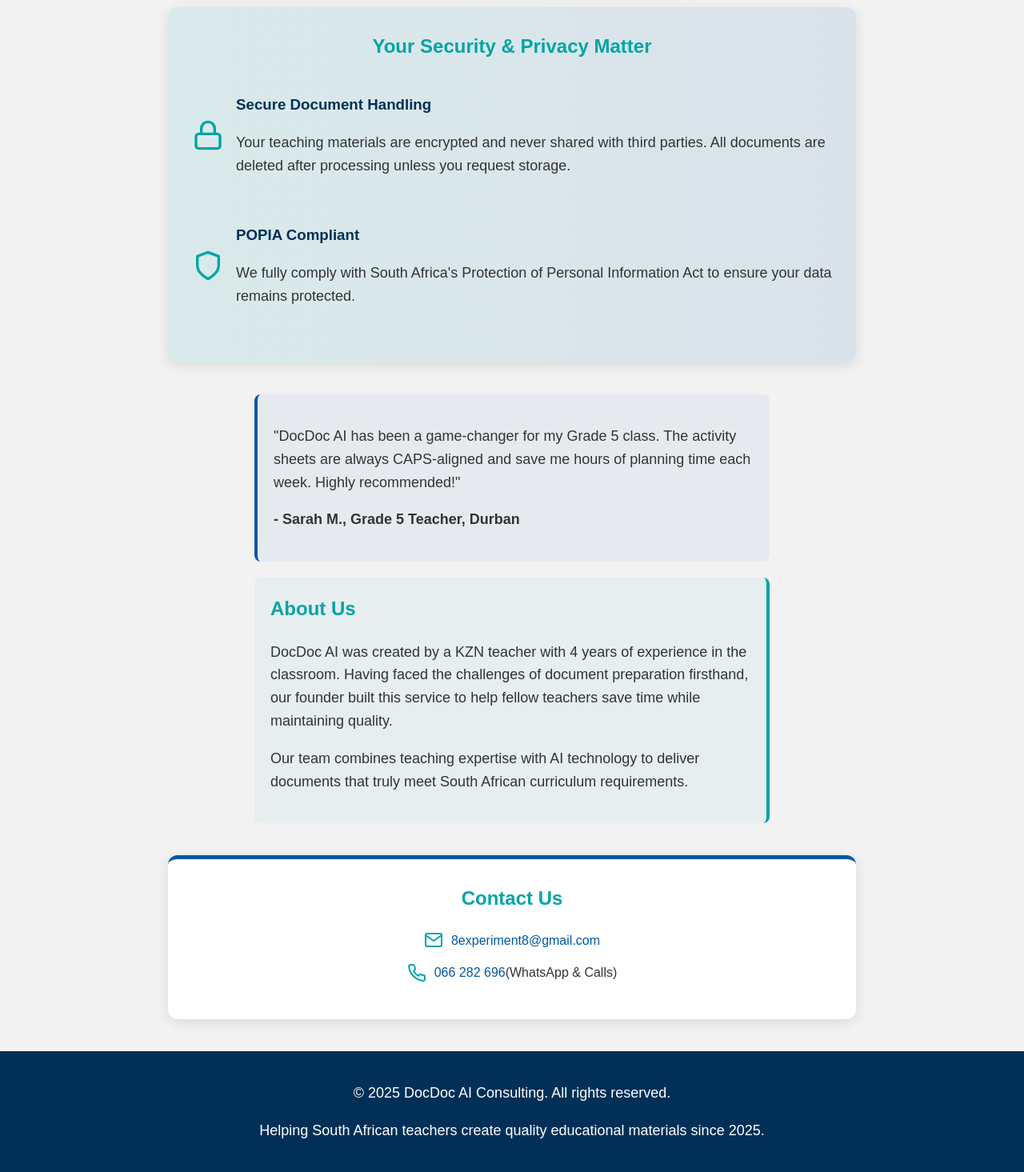
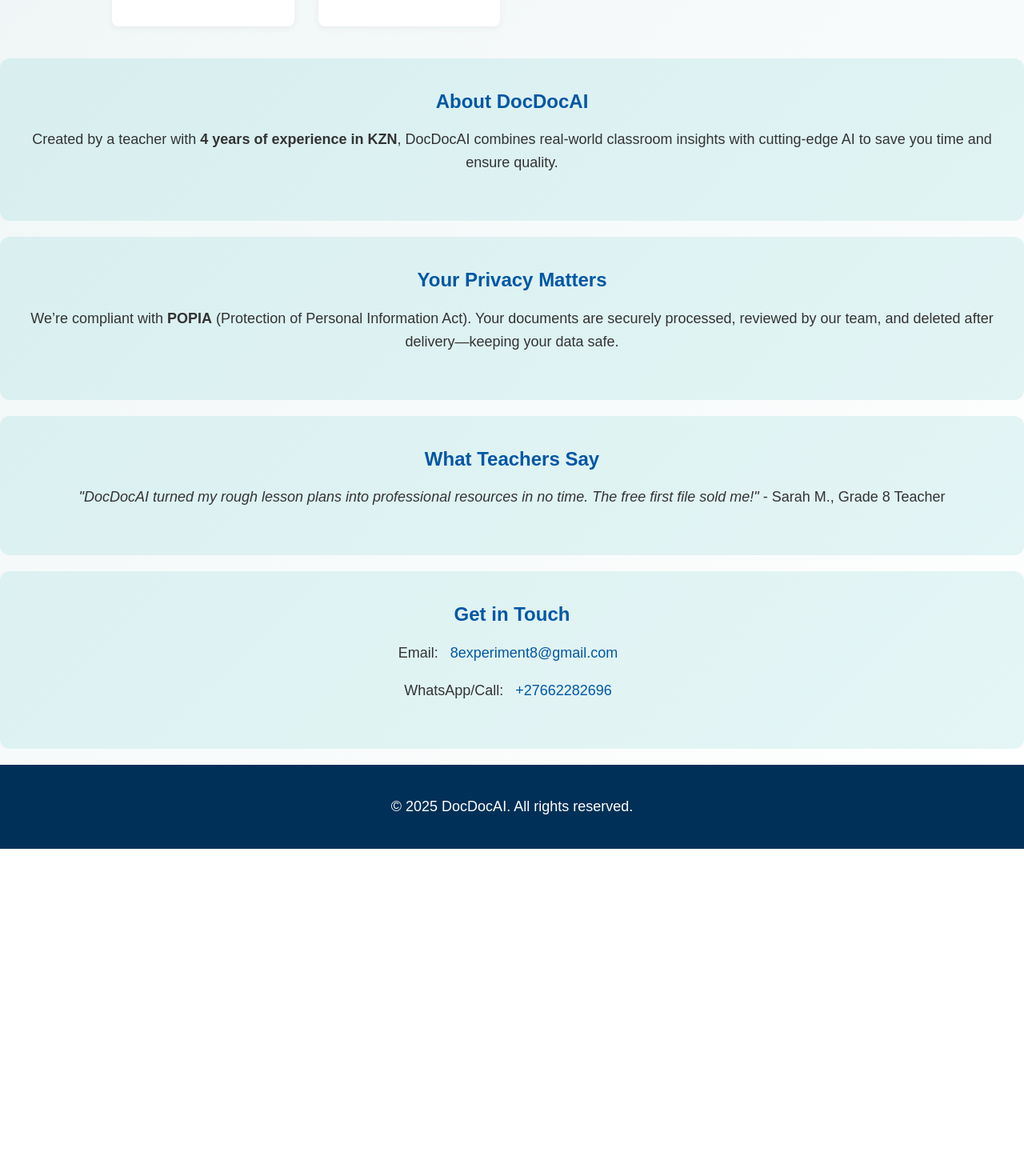
Before and after one commit to WorkshadowAI/DocDocAI, a plain HTML site: page index.html in a window 1280 px wide. Shown: the part 1305-2770 px from the top of the page at 80% size. After the commit the page ends 2366 px from the top, so only its background shows below. Drawn offline with Linux system fonts and the light colour scheme.

Commit message:
Added logo2.jpg and corrected phone number to +27662282696

```diff
--- a/index.html
+++ b/index.html
@@ -3,76 +3,42 @@
 <head>
     <meta charset="UTF-8">
     <meta name="viewport" content="width=device-width, initial-scale=1.0">
-    <title>DocDoc AI - Your Smart Teaching Partner</title>
+    <meta name="description" content="AI-powered document processing for teachers. Try your first file FREE – CAPS-aligned and expert-approved!">
+    <title>DocDocAI - Your Smart Teaching Partner</title>
     <style>
         :root {
-            /* Color palette based on logo */
-            --teal-primary: #00a4a6;     /* Teal from logo */
-            --blue-primary: #0057a5;     /* Blue from logo */
-            --dark-navy: #003057;        /* Dark blue/navy from logo */
-            --light-gray: #f2f2f2;       /* Light background */
-            --text-dark: #333333;        /* Text color */
-            --text-light: #ffffff;       /* Light text */
-            --accent-orange: #ff6b35;    /* Accent color for highlights */
+            --primary-teal: #00a4a6;
+            --primary-blue: #0057a5;
+            --dark-navy: #003057;
+            --light-bg: #e8f1f2;
+            --highlight: #ff6b35;
+            --whatsapp-green: #25D366;
         }
-
         body {
             font-family: 'Arial', sans-serif;
             margin: 0;
             padding: 0;
-            background-color: var(--light-gray);
-            color: var(--text-dark);
+            background: linear-gradient(135deg, var(--light-bg), #fff);
+            color: #333;
             text-align: center;
-            line-height: 1.6;
         }
-
-        header {
-            background: linear-gradient(135deg, var(--teal-primary), var(--blue-primary));
-            padding: 20px;
-            color: var(--text-light);
-        }
-
-        .logo {
-            max-width: 200px;
-            margin: 0 auto 20px;
-        }
-
         .container {
             max-width: 800px;
             margin: 40px auto;
-            background: var(--text-light);
+            background: #fff;
             padding: 30px;
             border-radius: 12px;
             box-shadow: 0 4px 15px rgba(0, 0, 0, 0.1);
-            border-top: 5px solid var(--teal-primary);
+            border: 2px solid var(--primary-teal);
         }
-
-        h1 {
-            color: var(--dark-navy);
-            font-size: 36px;
-            margin-bottom: 10px;
-        }
-
-        h2 {
-            color: var(--teal-primary);
-            font-size: 24px;
-            margin-top: 0;
-        }
-
-        p {
-            font-size: 18px;
-            line-height: 1.6;
-        }
-
-        .highlight {
-            color: var(--accent-orange);
-            font-weight: bold;
-        }
-
+        h1 { color: var(--primary-teal); font-size: 36px; margin-bottom: 10px; }
+        h2 { color: var(--primary-blue); font-size: 24px; margin-top: 0; }
+        p { font-size: 18px; line-height: 1.6; }
+        .highlight { color: var(--highlight); font-weight: bold; }
         .cta {
             display: inline-block;
-            background-color: #25D366; /* WhatsApp green */
-            color: var(--text-light);
+            background-color: var(--whatsapp-green);
+            color: #fff;
             padding: 15px 30px;
             text-decoration: none;
             border-radius: 8px;
@@ -80,155 +46,42 @@
             margin-top: 20px;
             transition: background-color 0.3s;
         }
-
-        .cta:hover {
-            background-color: #1ebe57;
-        }
-
-        .service-list {
-            text-align: left;
-            margin: 20px auto;
-            max-width: 400px;
-        }
-
-        .service-list li {
-            margin: 10px 0;
-            font-size: 16px;
-        }
-
+        .cta:hover { background-color: #1ebe57; }
+        .service-list { text-align: left; margin: 20px auto; max-width: 400px; }
+        .service-list li { margin: 10px 0; font-size: 16px; }
         .features {
             display: grid;
             grid-template-columns: repeat(auto-fit, minmax(200px, 1fr));
             gap: 30px;
             margin: 40px auto;
-            max-width: 800px;
+            max-width: 1000px;
+            padding: 0 20px;
         }
-
         .feature {
+            background: #fff;
             text-align: center;
             padding: 20px;
-            background-color: var(--text-light);
             border-radius: 8px;
-            box-shadow: 0 2px 8px rgba(0, 0, 0, 0.1);
+            box-shadow: 0 2px 10px rgba(0, 0, 0, 0.05);
             transition: transform 0.3s;
-            border-bottom: 3px solid var(--teal-primary);
         }
-
-        .feature:nth-child(even) {
-            border-bottom: 3px solid var(--blue-primary);
-        }
-
-        .feature:hover {
-            transform: translateY(-10px);
-        }
-
-        .feature img {
-            width: 80px;
-            height: 80px;
-            margin-bottom: 15px;
-        }
-
-        .feature p {
-            font-size: 16px;
-            color: var(--text-dark);
-        }
-
-        .trust-section {
-            background: linear-gradient(to right, rgba(0, 164, 166, 0.1), rgba(0, 87, 165, 0.1));
-            padding: 30px;
-            border-radius: 12px;
-            box-shadow: 0 4px 15px rgba(0, 0, 0, 0.1);
-            margin: 40px auto;
-            max-width: 800px;
-        }
-
-        .trust-item {
-            margin: 20px 0;
-            text-align: left;
-            display: flex;
-            align-items: center;
-        }
-
-        .trust-item svg {
-            stroke: var(--teal-primary);
-            margin-right: 15px;
-        }
-
-        .trust-text {
-            flex: 1;
-        }
-
-        .trust-text h3 {
-            color: var(--dark-navy);
-        }
-
-        .testimonial {
-            background: rgba(0, 87, 165, 0.05);
-            padding: 20px;
-            border-radius: 8px;
-            margin: 20px auto;
-            text-align: left;
-            max-width: 600px;
-            border-left: 4px solid var(--blue-primary);
-        }
-
-        .contact-section {
-            background: var(--text-light);
-            padding: 30px;
-            border-radius: 12px;
-            box-shadow: 0 4px 15px rgba(0, 0, 0, 0.1);
-            margin: 40px auto;
-            max-width: 800px;
-            border-top: 5px solid var(--blue-primary);
-        }
-
-        .contact-item {
-            margin: 15px 0;
-            display: flex;
-            align-items: center;
-            justify-content: center;
-        }
-
-        .contact-item svg {
-            stroke: var(--teal-primary);
-            margin-right: 10px;
-        }
-
-        .contact-item a {
-            color: var(--blue-primary);
-            text-decoration: none;
-        }
-
-        .contact-item a:hover {
-            text-decoration: underline;
-        }
-
-        footer {
-            background: var(--dark-navy);
-            color: var(--text-light);
-            padding: 20px;
-            text-align: center;
-            margin-top: 40px;
-        }
-
-        .about-founder {
-            background: rgba(0, 164, 166, 0.05);
-            padding: 20px;
-            border-radius: 8px;
-            margin: 20px auto;
-            text-align: left;
-            max-width: 600px;
-            border-right: 4px solid var(--teal-primary);
-        }
+        .feature:hover { transform: translateY(-10px); }
+        .feature img { width: 80px; height: 80px; margin-bottom: 15px; }
+        .feature p { font-size: 16px; color: #555; }
+        .section { background: rgba(0, 164, 166, 0.1); padding: 40px 20px; margin: 20px 0; border-radius: 12px; }
+        .contact a { color: var(--primary-blue); text-decoration: none; margin: 0 10px; }
+        .contact a:hover { text-decoration: underline; }
+        .footer { background: var(--dark-navy); color: #fff; padding: 20px; font-size: 14px; }
     </style>
 </head>
 <body>
-    <header>
-        <img src="logo.png" alt="DocDoc AI Consulting Logo" class="logo">
-    </header>
+    <!-- Logo Header -->
+    <div style="margin: 20px auto; max-width: 200px;">
+        <img src="images/logo2.jpg" alt="DocDocAI Logo" style="width: 100%; height: auto;">
+    </div>
 
     <div class="container">
-        <h1>DocDoc AI</h1>
+        <h1>DocDocAI</h1>
         <h2>Your Smart Teaching Partner</h2>
         <p>Struggling with lesson plans or activity sheets? Let our <span class="highlight">AI magic</span> transform your documents into polished, CAPS-aligned masterpieces—checked by experts for quality!</p>
         <p><span class="highlight">First document FREE!</span> Then just R15 per page.</p>
@@ -241,95 +94,59 @@
             </ul>
         </div>
         <p><strong>Join the first 50 teachers</strong> to get a FULL MONTH of free document processing!</p>
-        <a href="https://wa.me/2766282696?text=Hi%20DocDocAI!%20I%20want%20to%20try%20the%20free%20document%20service." class="cta" target="_blank">📱 WhatsApp Us Now!</a>
+        <a href="https://wa.me/27662282696?text=Hi%20DocDocAI!%20I%20want%20to%20try%20the%20free%20document%20service" class="cta" target="_blank">📱 WhatsApp Us Now!</a>
     </div>
 
-    <!-- Features Grid with SVG Icons -->
     <div class="features">
         <div class="feature">
-            <img src="images/upload-icon.svg" alt="Upload Icon">
+            <img src="images/upload-icon.svg" alt="Icon representing document upload">
             <p>Upload your document via WhatsApp</p>
         </div>
         <div class="feature">
-            <img src="images/artificial-intelligence-ai-icon.svg" alt="AI Icon">
+            <img src="images/artificial-intelligence-ai-icon.svg" alt="Icon representing AI processing">
             <p>Our AI processes it in minutes</p>
         </div>
         <div class="feature">
-            <img src="images/businesswoman-office-icon.svg" alt="Expert Icon">
+            <img src="images/businesswoman-office-icon.svg" alt="Icon representing expert review">
             <p>Experts ensure top quality</p>
         </div>
         <div class="feature">
-            <img src="images/files-download-icon.svg" alt="Download Icon">
+            <img src="images/files-download-icon.svg" alt="Icon representing document download">
             <p>Receive it ready to print</p>
         </div>
         <div class="feature">
-            <img src="images/open-book-hand-pointing-icon.svg" alt="CAPS Icon">
+            <img src="images/open-book-hand-pointing-icon.svg" alt="Icon representing CAPS compliance">
             <p>CAPS compliance assured</p>
         </div>
         <div class="feature">
-            <img src="images/whatsapp-icon.svg" alt="WhatsApp Icon">
+            <img src="images/whatsapp-icon.svg" alt="Icon representing WhatsApp communication">
             <p>Easy WhatsApp access</p>
         </div>
     </div>
 
-    <!-- Trust & Security Section -->
-    <div class="trust-section">
-        <h2>Your Security & Privacy Matter</h2>
-        <div class="trust-item">
-            <svg xmlns="http://www.w3.org/2000/svg" width="40" height="40" viewBox="0 0 24 24" fill="none" stroke="currentColor" stroke-width="2" stroke-linecap="round" stroke-linejoin="round">
-                <rect x="3" y="11" width="18" height="11" rx="2" ry="2"></rect>
-                <path d="M7 11V7a5 5 0 0 1 10 0v4"></path>
-            </svg>
-            <div class="trust-text">
-                <h3>Secure Document Handling</h3>
-                <p>Your teaching materials are encrypted and never shared with third parties. All documents are deleted after processing unless you request storage.</p>
-            </div>
-        </div>
-        <div class="trust-item">
-            <svg xmlns="http://www.w3.org/2000/svg" width="40" height="40" viewBox="0 0 24 24" fill="none" stroke="currentColor" stroke-width="2" stroke-linecap="round" stroke-linejoin="round">
-                <path d="M12 22s8-4 8-10V5l-8-3-8 3v7c0 6 8 10 8 10z"></path>
-            </svg>
-            <div class="trust-text">
-                <h3>POPIA Compliant</h3>
-                <p>We fully comply with South Africa's Protection of Personal Information Act to ensure your data remains protected.</p>
-            </div>
-        </div>
+    <div class="section">
+        <h2>About DocDocAI</h2>
+        <p>Created by a teacher with <strong>4 years of experience in KZN</strong>, DocDocAI combines real-world classroom insights with cutting-edge AI to save you time and ensure quality.</p>
     </div>
 
-    <!-- Testimonial -->
-    <div class="testimonial">
-        <p>"DocDoc AI has been a game-changer for my Grade 5 class. The activity sheets are always CAPS-aligned and save me hours of planning time each week. Highly recommended!"</p>
-        <p><strong>- Sarah M., Grade 5 Teacher, Durban</strong></p>
+    <div class="section">
+        <h2>Your Privacy Matters</h2>
+        <p>We’re compliant with <strong>POPIA</strong> (Protection of Personal Information Act). Your documents are securely processed, reviewed by our team, and deleted after delivery—keeping your data safe.</p>
     </div>
 
-    <!-- About the Founder -->
-    <div class="about-founder">
-        <h2>About Us</h2>
-        <p>DocDoc AI was created by a KZN teacher with 4 years of experience in the classroom. Having faced the challenges of document preparation firsthand, our founder built this service to help fellow teachers save time while maintaining quality.</p>
-        <p>Our team combines teaching expertise with AI technology to deliver documents that truly meet South African curriculum requirements.</p>
+    <div class="section">
+        <h2>What Teachers Say</h2>
+        <p><em>"DocDocAI turned my rough lesson plans into professional resources in no time. The free first file sold me!"</em> - Sarah M., Grade 8 Teacher</p>
     </div>
 
-    <!-- Contact Section -->
-    <div class="contact-section">
-        <h2>Contact Us</h2>
-        <div class="contact-item">
-            <svg xmlns="http://www.w3.org/2000/svg" width="24" height="24" viewBox="0 0 24 24" fill="none" stroke="currentColor" stroke-width="2" stroke-linecap="round" stroke-linejoin="round">
-                <path d="M4 4h16c1.1 0 2 .9 2 2v12c0 1.1-.9 2-2 2H4c-1.1 0-2-.9-2-2V6c0-1.1.9-2 2-2z"></path>
-                <polyline points="22,6 12,13 2,6"></polyline>
-            </svg>
-            <a href="mailto:8experiment8@gmail.com">8experiment8@gmail.com</a>
-        </div>
-        <div class="contact-item">
-            <svg xmlns="http://www.w3.org/2000/svg" width="24" height="24" viewBox="0 0 24 24" fill="none" stroke="currentColor" stroke-width="2" stroke-linecap="round" stroke-linejoin="round">
-                <path d="M22 16.92v3a2 2 0 0 1-2.18 2 19.79 19.79 0 0 1-8.63-3.07 19.5 19.5 0 0 1-6-6 19.79 19.79 0 0 1-3.07-8.67A2 2 0 0 1 4.11 2h3a2 2 0 0 1 2 1.72 12.84 12.84 0 0 0 .7 2.81 2 2 0 0 1-.45 2.11L8.09 9.91a16 16 0 0 0 6 6l1.27-1.27a2 2 0 0 1 2.11-.45 12.84 12.84 0 0 0 2.81.7A2 2 0 0 1 22 16.92z"></path>
-            </svg>
-            <a href="tel:+2766282696">066 282 696</a> (WhatsApp & Calls)
-        </div>
+    <div class="section contact">
+        <h2>Get in Touch</h2>
+        <p>Email: <a href="mailto:8experiment8@gmail.com">8experiment8@gmail.com</a></p>
+        <p>WhatsApp/Call: <a href="https://wa.me/27662282696">+27662282696</a></p>
     </div>
 
-    <footer>
-        <p>&copy; 2025 DocDoc AI Consulting. All rights reserved.</p>
-        <p>Helping South African teachers create quality educational materials since 2025.</p>
-    </footer>
+    <div class="footer">
+        <p>© 2025 DocDocAI. All rights reserved.</p>
+    </div>
 </body>
 </html>
```
Also changed, not shown: images/logo2.jpg (added).
